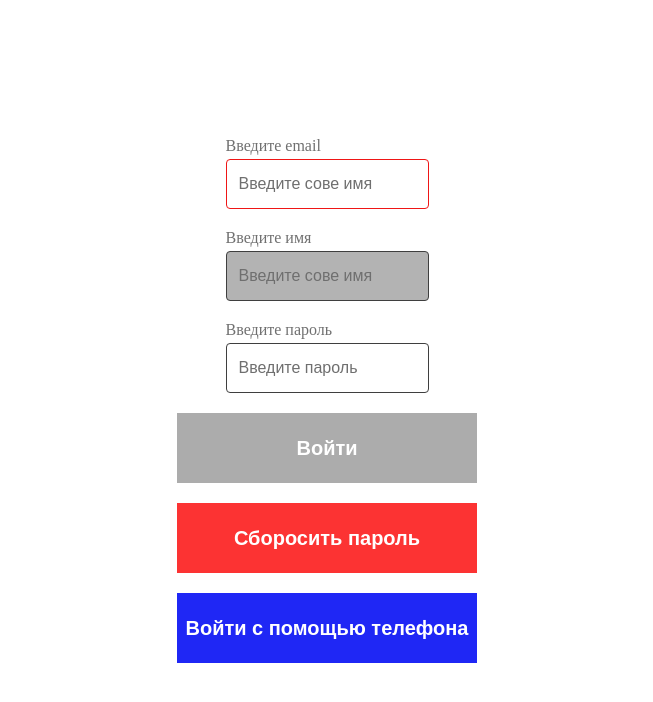
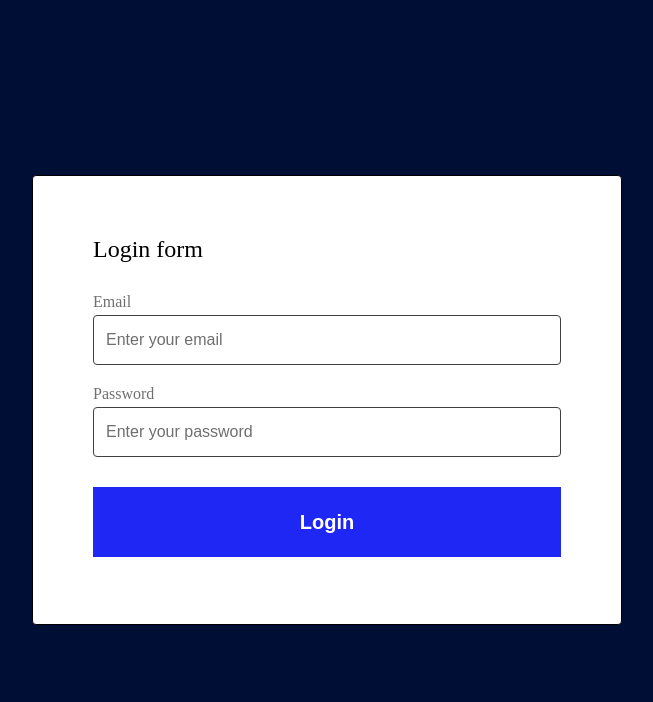
Before and after one commit to Afina33/Type_Script, a React (Vite) app: page / in a window 1280 px wide. Shown: the top 702 px of the page, without its empty margins (313-966 px from the left). Built offline with nearby package versions, Linux system fonts and the light colour scheme.

Commit message:
add lesson 09

```diff
--- a/src/App.tsx
+++ b/src/App.tsx
@@ -6,6 +6,7 @@
 import Homework_07 from "homeworks/HomeWork_07/Homework_07";
 import Lesson_08 from "lessons/Lesson_08/Lesson_08";
 import Homework_08 from "homeworks/Home_work_08/Homework_08";
+import Lesson_09 from "lessons/Lesson_09/Lesson_09";
 
 
 
@@ -19,7 +20,8 @@
       {/* <Homework_07/> */}
       <GlobalStyles/>
       {/* <Lesson_08 /> */}
-      <Homework_08/>
+      {/* <Homework_08/> */}
+      <Lesson_09/>
     </>
   );
 }
--- /dev/null
+++ b/src/Lessons/Lesson_09/Lesson_09.tsx
@@ -0,0 +1,11 @@
+import LoginForm from "components/LoginForm/LoginForm";
+import { WrraperDiv } from "./styles";
+
+
+export default function Lesson_09(){
+    return(
+    <WrraperDiv>
+        <LoginForm/>
+    </WrraperDiv>
+    );
+}
--- /dev/null
+++ b/src/Lessons/Lesson_09/styles.ts
@@ -0,0 +1,14 @@
+import styled from "@emotion/styled";
+
+export const WrraperDiv = styled.div`
+
+  display: flex;
+  flex-direction: column;
+  align-items: center;
+  justify-content: center;
+  flex: 1;
+  padding: 100px;
+  gap: 30px;
+  background-color: #000d35ff;
+
+`;
--- a/src/components/Input/Input.tsx
+++ b/src/components/Input/Input.tsx
@@ -2,7 +2,7 @@
 import { InputComponent, InputLabel, InputWrapper } from "./styles";
 import {type InputProps } from "./types";
 
-function Input({ id, name, type, placeholder, label, disabled = false, error}: InputProps) {
+function Input({ id, name, type, placeholder, label, disabled = false, error, value, onChange,}: InputProps) {
   return (
     <InputWrapper>
       <InputLabel htmlFor={id}>
@@ -14,7 +14,11 @@
         type={type}
         placeholder={placeholder}
         disabled={disabled}
-        error={error}/>
+        error={error}
+        value={value}
+        onChange={onChange}
+        />
+
     </InputWrapper>
   );
 }
--- a/src/components/Input/types.ts
+++ b/src/components/Input/types.ts
@@ -1,3 +1,4 @@
+import type { ChangeEvent } from "react";
 
 
 export interface InputProps {
@@ -8,4 +9,6 @@
   label?: string;
   disabled?: boolean;
   error?: string; // текст ошибки
+  value?: string;
+  onChange?: (event: ChangeEvent<HTMLInputElement>) => void;
 }
--- /dev/null
+++ b/src/components/LoginForm/LoginForm.tsx
@@ -0,0 +1,58 @@
+import { type FormEvent, type ChangeEvent, useState } from "react";
+
+import Button from "components/Button/Button";
+import Input from "components/Input/Input";
+
+import { LOGIN_FORM_VALUES } from "./types";
+import { LoginFormContainer, InputsContainer, Title } from "./styles";
+
+function LoginForm() {
+  // const [firstName, setFirstName] = useState<string>('');
+  // const onChange = (event: any) => {
+  //   setFirstName(event.target.value);
+  // }
+
+  const [email, setEmail] = useState<string>("");
+  const [password, setPassword] = useState<string>("");
+
+  const onChangeEmail = (event: ChangeEvent<HTMLInputElement>) => {
+    setEmail(event.target.value);
+  };
+  const onChangePassword = (event: ChangeEvent<HTMLInputElement>) => {
+    setPassword(event.target.value);
+  };
+
+  const login = (event: any) => {
+    event.preventDefault();
+    console.log(email);
+    console.log(password);
+  };
+
+  return (
+    <LoginFormContainer onSubmit={login}>
+      <Title>Login form</Title>
+      <InputsContainer>
+        <Input
+          id="email-id"
+          name={LOGIN_FORM_VALUES.EMAIL}
+          placeholder="Enter your email"
+          label="Email"
+          value={email}
+          onChange={onChangeEmail}
+        />
+        <Input
+          id="password-id"
+          name={LOGIN_FORM_VALUES.PASSWORD}
+          type="password"
+          placeholder="Enter your password"
+          label="Password"
+          value={password}
+          onChange={onChangePassword}
+        />
+      </InputsContainer>
+      <Button name="Login" type="submit" />
+    </LoginFormContainer>
+  );
+}
+
+export default LoginForm;
--- /dev/null
+++ b/src/components/LoginForm/styles.ts
@@ -0,0 +1,26 @@
+import styled from "@emotion/styled";
+
+export const LoginFormContainer = styled.form`
+  display: flex;
+  flex-direction: column;
+  width: 590px;
+  min-height: 450px;
+  max-height: fit-content;
+  border: 1px solid #000000;
+  padding: 60px;
+  border-radius: 4px;
+  background-color: white;
+  gap: 30px;
+`;
+
+export const Title = styled.p`
+  color: #000000;
+  font-size: 24px;
+  font-weight: normal;
+`;
+
+export const InputsContainer = styled.div`
+  display: flex;
+  flex-direction: column;
+  gap: 20px;
+`;
--- /dev/null
+++ b/src/components/LoginForm/types.ts
@@ -0,0 +1,4 @@
+export enum LOGIN_FORM_VALUES {
+  EMAIL = "email",
+  PASSWORD = "password",
+}
```
